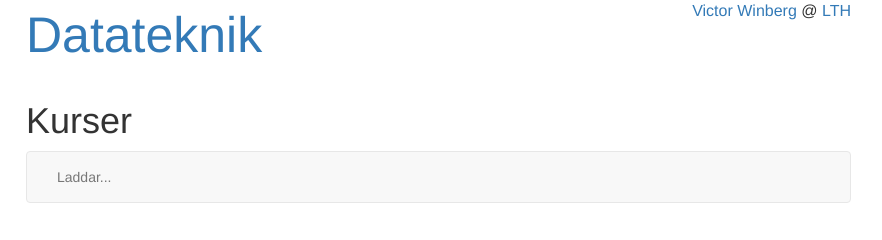
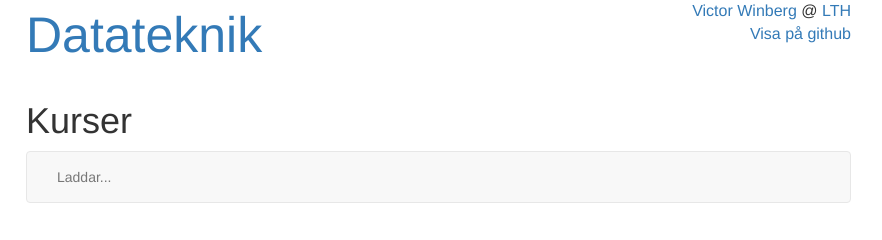
Before and after one commit to VictorWinberg/Datateknik, a plain HTML site: page index.html in a window 1280 px wide. Shown: the top 240 px of the page, 154-1036 px from the left. Drawn offline with Linux system fonts and the light colour scheme; no server answers.

Commit message:
Show on github link

```diff
--- a/app/shared/header/header.html
+++ b/app/shared/header/header.html
@@ -7,7 +7,8 @@
     <span style="font-size: 16px;">
       <a href="http://victorwinberg.github.io/">Victor Winberg</a>
       @
-      <a href="http://www.lth.se/">LTH</a>
+      <a href="http://www.lth.se/">LTH</a><br>
+      <a href="http://github.com/VictorWinberg/Datateknik">Visa på github</a>
     </span>
   </div>
 </div>
```
